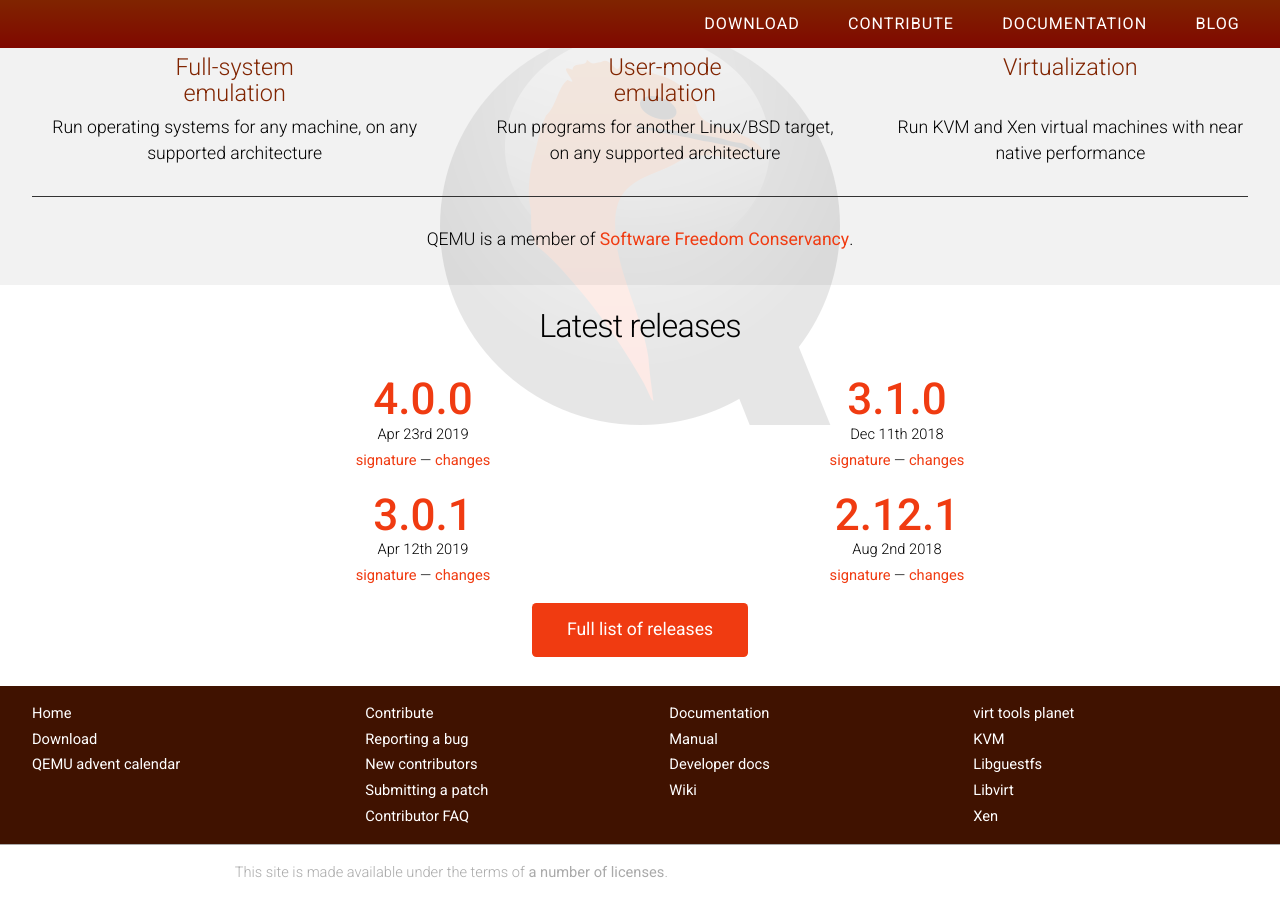
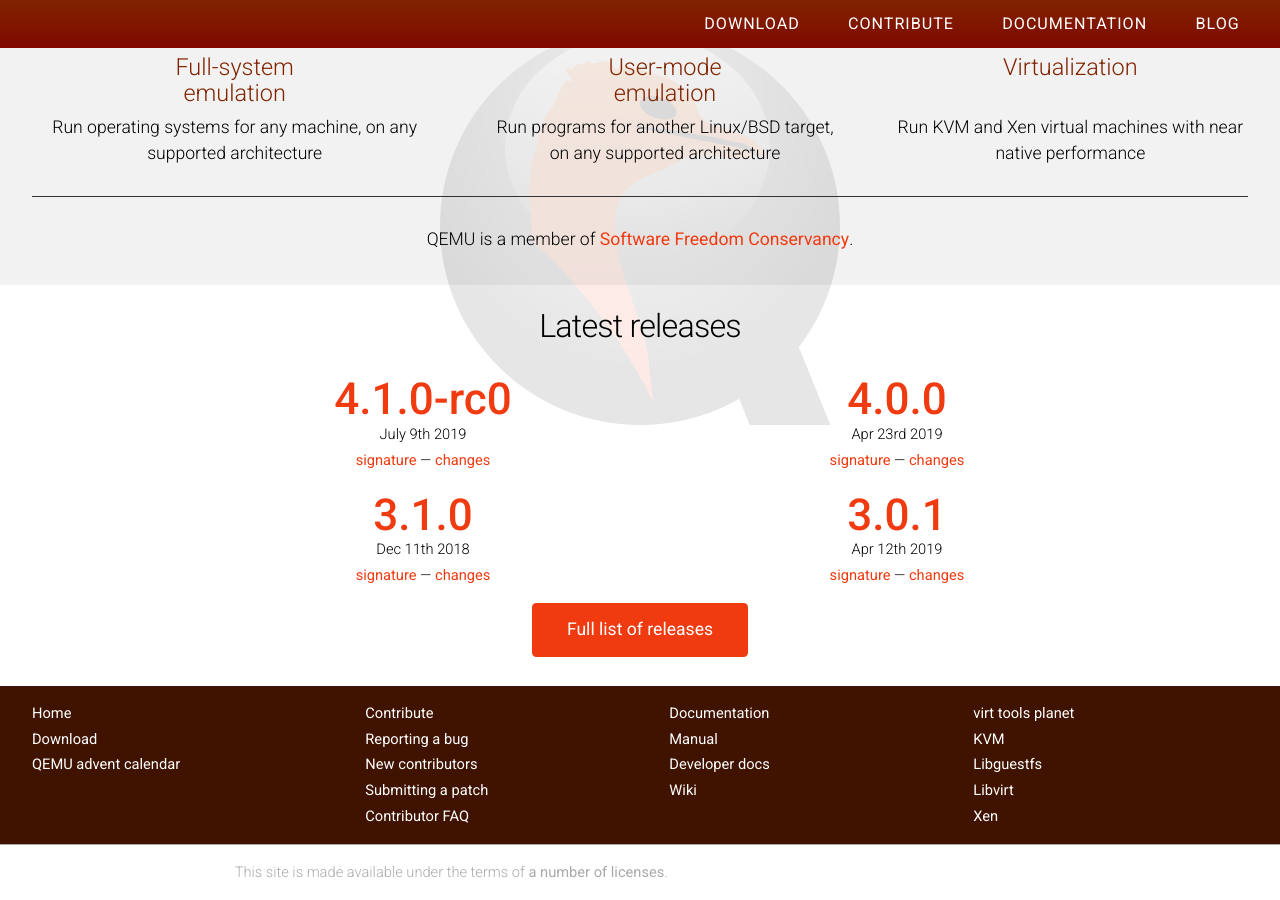
Before and after one commit to qemu/qemu-web, a Jekyll site: the page built from index.html, in a window 1280 px wide and 900 px high, scrolled down 685 px. Built offline with Jekyll 4.4.1, drawn with Linux system fonts in a browser that asks for light colours; nearby versions of some CDN libraries.

Commit message:
add v4.1.0-rc0

```diff
--- a/_data/releases.yml
+++ b/_data/releases.yml
@@ -1,3 +1,6 @@
+- branch: "4.1"
+  patch: 0-rc0
+  date: "July 9th 2019"
 - branch: "4.0"
   patch: 0
   date: "Apr 23rd 2019"
```
